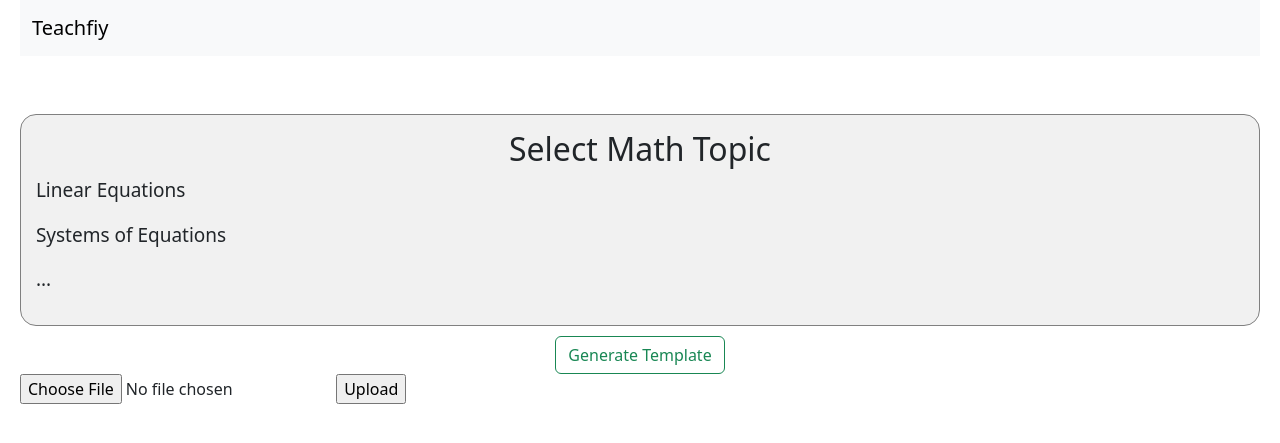
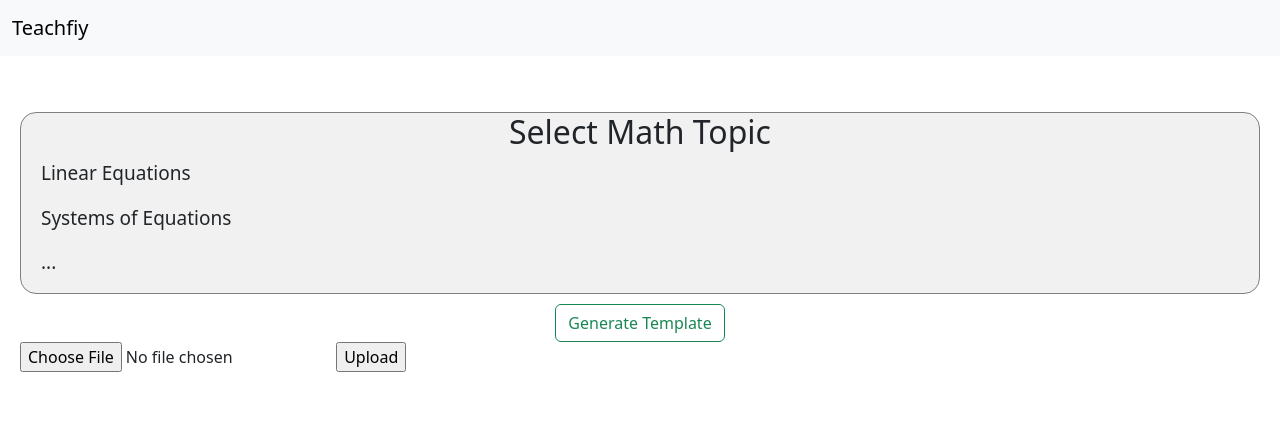
Before and after one commit to Harry64C/Teachify, a Flask app: page / in a window 1280 px wide. Shown: the top 443 px of the page. Run offline with Flask 3, Linux system fonts and the light colour scheme.

Commit message:
minor css changes

```diff
--- a/app.py
+++ b/app.py
@@ -32,7 +32,7 @@ def serve_pdf():
       if file.filename == '':
         return 'No selected file'
       if file.mimetype != "application/octet-stream":
-         return 'Please upload a LaTeX (.tex) file'
+        return 'Please upload a LaTeX (.tex) file'
       if file:
         tex_content = file.read().decode('utf-8')
 
@@ -41,8 +41,6 @@ def serve_pdf():
       filename = 'static/HomeworkSample.tex'
       with app.open_resource(filename, 'r', encoding='utf-8') as f:
           tex_content = f.read()
-
-    print(tex_content)
 
     pattern = r'(\${1,2})(.*?)(\1)'
     def replacer(match):
@@ -84,9 +82,6 @@ def serve_pdf():
 
 
 
-
-
-
 if __name__ == '__main__':
     ## db.create_all()
     if 'liveconsole' not in gethostname():
--- a/static/css/main.css
+++ b/static/css/main.css
@@ -1,15 +1,19 @@
 body {
-    margin: 0 auto;    /* Centers the content horizontally */
-    padding: 0 20px;
+    margin: 0;
+    padding: 0;
     font-family: sans-serif;
 }
 
+.content-wrapper {
+  padding: 0 20px;
+}
 
 
 .project {
   text-align: left;
   margin-top: 10px;
-  padding: 1.2%;
+  margin: 0 auto;    /* Centers the content horizontally */
+  padding: 0 20px;
   font-size: calc(3px + 2vmin);
   border-radius: 16px;
   border-color: grey;
--- a/templates/base.html
+++ b/templates/base.html
@@ -20,7 +20,9 @@
     {% block head %}{% endblock %}
 </head>
 <body>
-    {% block body %}{% endblock %}
+    <div class = "content-wrapper">
+        {% block body %}{% endblock %}
+    </div>
     <!-- include bootstrap scripts -->
     <script src="https://cdn.jsdelivr.net/npm/bootstrap@5.3.7/dist/js/bootstrap.bundle.min.js" integrity="sha384-ndDqU0Gzau9qJ1lfW4pNLlhNTkCfHzAVBReH9diLvGRem5+R9g2FzA8ZGN954O5Q" crossorigin="anonymous"></script>
 </body>
--- a/templates/index.html
+++ b/templates/index.html
@@ -3,6 +3,7 @@
 {% block head %}
 <h1> <br> </h1>
 {% endblock %}
+
 
 
 {% block body %}
```
